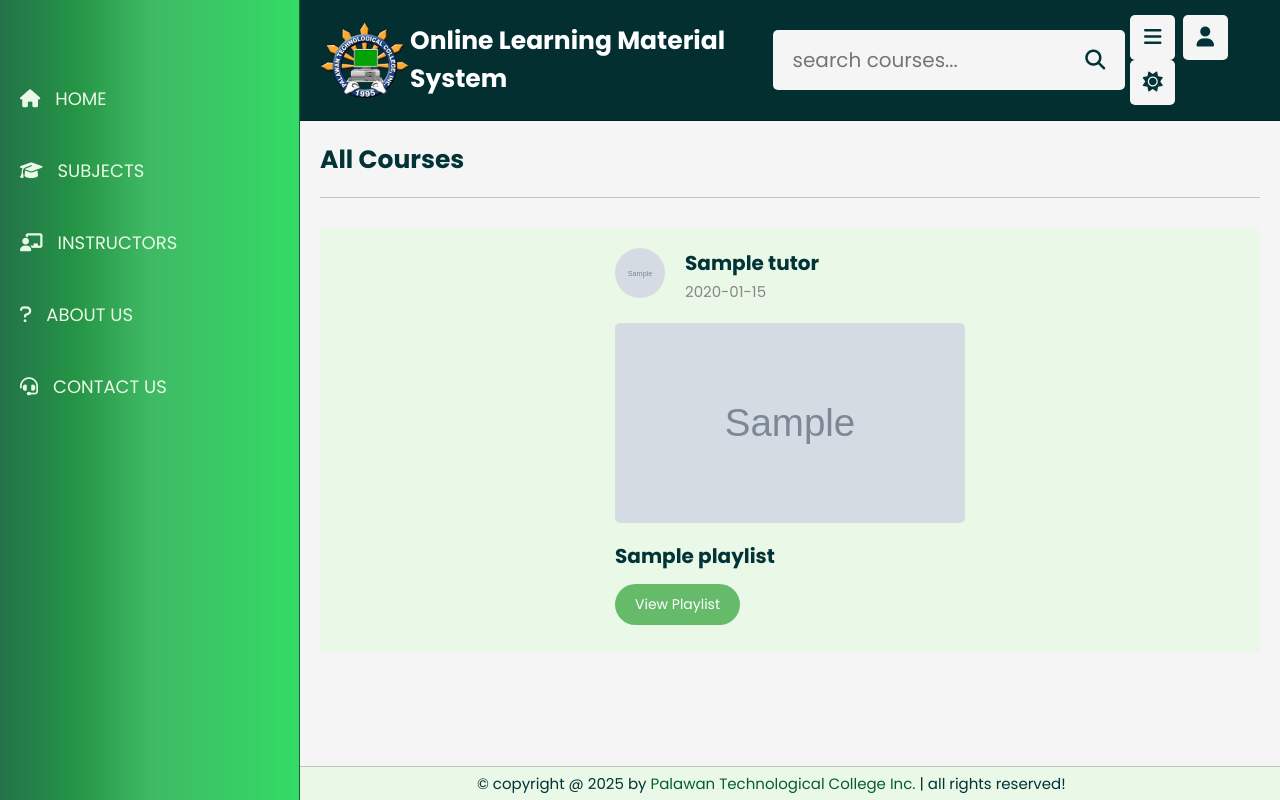
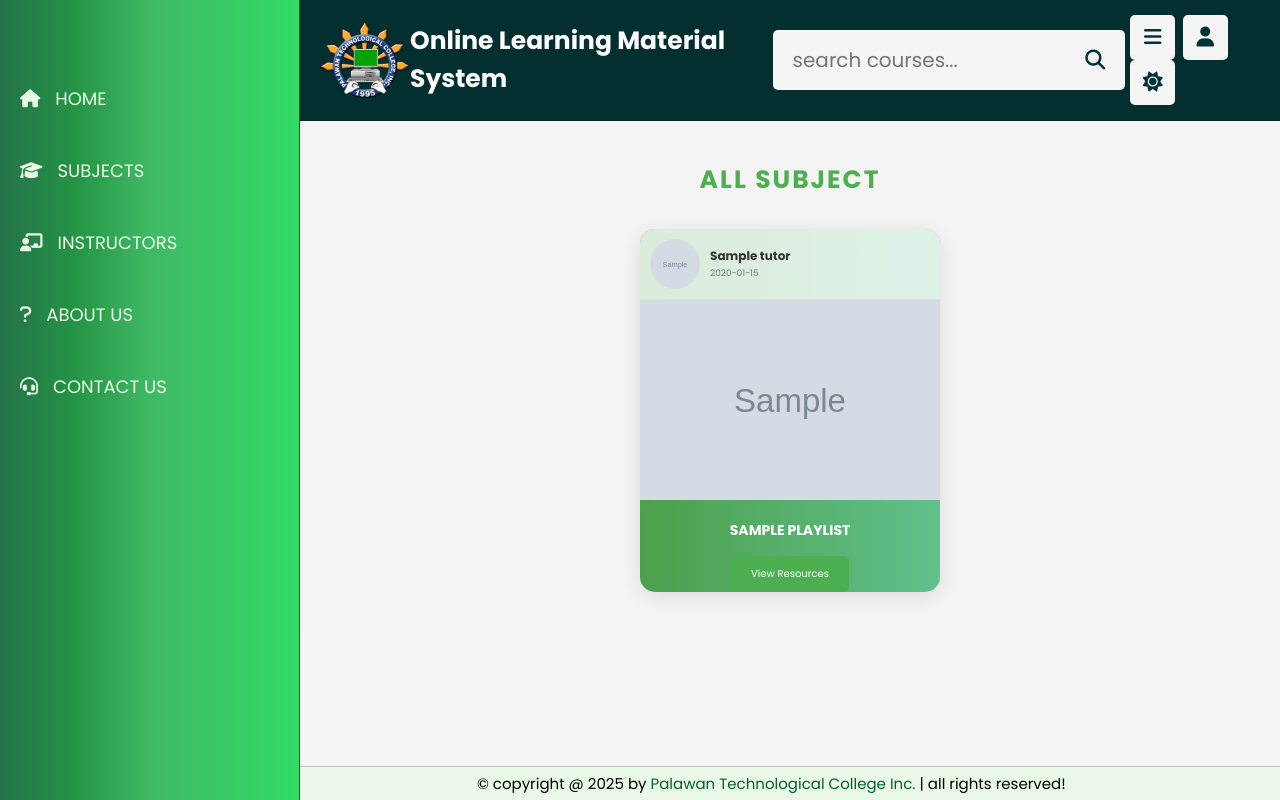
Before and after one commit to baiddin2001/Project1, a PHP site: page /courses.php in a window 1280 px wide. Run offline with PHP 8.4, Linux system fonts and the light colour scheme; tables that the repository leaves empty hold one stand-in row (values such as "Sample post"); grey boxes marked "Sample" are stand-in pictures.

Commit message:
Tinkering th Student side, add some css file

```diff
--- a/Ambot/components/footer.php
+++ b/Ambot/components/footer.php
@@ -1,4 +1,4 @@
-<footer class="footer">
+<footer style="color:Black;"  class="footer">
 
    &copy; copyright @ <?= date('Y'); ?> by <span>Palawan Technological College Inc.</span> | all rights reserved!
 
--- a/Ambot/courses.php
+++ b/Ambot/courses.php
@@ -22,6 +22,7 @@ if(isset($_COOKIE['user_id'])){
    <link rel="stylesheet" href="https://cdnjs.cloudflare.com/ajax/libs/font-awesome/6.2.0/css/all.min.css">
 
    <!-- custom css file link  -->
+   <link rel="stylesheet" href="css/Subject_student.css">
    <link rel="stylesheet" href="css/style.css">
 
 </head>
@@ -31,11 +32,11 @@ if(isset($_COOKIE['user_id'])){
 
 <!-- courses section starts  -->
 
-<section class="courses">
+<section class="courses1">
 
-   <h1 class="heading">all courses</h1>
+   <h1 class="heading1">All Subject</h1>
 
-   <div class="box-container">
+   <div class="box-container1">
 
       <?php
          $select_courses = $conn->prepare("SELECT * FROM `playlist` WHERE status = ? ORDER BY date DESC");
@@ -48,22 +49,22 @@ if(isset($_COOKIE['user_id'])){
                $select_tutor->execute([$fetch_course['tutor_id']]);
                $fetch_tutor = $select_tutor->fetch(PDO::FETCH_ASSOC);
       ?>
-      <div class="box">
-         <div class="tutor">
+      <div class="box1">
+         <div class="tutor1">
             <img src="uploaded_files/<?= $fetch_tutor['image']; ?>" alt="">
             <div>
                <h3><?= $fetch_tutor['name']; ?></h3>
                <span><?= $fetch_course['date']; ?></span>
             </div>
          </div>
-         <img src="uploaded_files/<?= $fetch_course['thumb']; ?>" class="thumb" alt="">
-         <h3 class="title"><?= $fetch_course['title']; ?></h3>
-         <a href="playlist.php?get_id=<?= $course_id; ?>" class="inline-btn">view playlist</a>
+         <img src="uploaded_files/<?= $fetch_course['thumb']; ?>" class="thumb1" alt="">
+         <h3 class="title1"><?= $fetch_course['title']; ?></h3>
+         <a href="playlist.php?get_id=<?= $course_id; ?>" class="inline-btn1">View Resources</a>
       </div>
       <?php
          }
       }else{
-         echo '<p class="empty">no courses added yet!</p>';
+         echo '<p class="empty1">no courses added yet!</p>';
       }
       ?>
 
--- /dev/null
+++ b/Ambot/css/Subject_student.css
@@ -0,0 +1,109 @@
+/* General styling for the courses section */
+.courses1 {
+    text-align: center;
+    padding: 40px 20px;
+    background-color: #f4f4f4;
+ }
+
+ .courses1 .heading1 {
+    font-size: 2.5rem;
+    color: #4CAF50;
+    margin-bottom: 30px;
+    text-transform: uppercase;
+    letter-spacing: 2px;
+ }
+
+ /* Container for all the course boxes */
+ .box-container1 {
+    display: flex;
+    flex-wrap: wrap;
+    justify-content: center;
+    gap: 20px;
+ }
+
+ /* Styling each course box */
+ .box1 {
+    background: linear-gradient(to right, rgba(34, 139, 34, 0.8), rgba(60, 179, 113, 0.8));
+    border-radius: 15px;
+    overflow: hidden;
+    width: 300px;
+    box-shadow: 0px 4px 20px rgba(0, 0, 0, 0.1);
+    transition: transform 0.3s ease, box-shadow 0.3s ease;
+    cursor: pointer;
+ }
+
+ .box1:hover {
+    transform: translateY(-5px);
+    box-shadow: 0px 8px 30px rgba(0, 0, 0, 0.2);
+ }
+
+ /* Tutor information section */
+ .tutor1 {
+    display: flex;
+    align-items: center;
+    padding: 10px;
+    background-color: rgba(255, 255, 255, 0.8);
+    border-bottom: 1px solid #ddd;
+ }
+
+ .tutor1 img {
+    width: 50px;
+    height: 50px;
+    border-radius: 50%;
+    margin-right: 10px;
+ }
+
+ .tutor1 div {
+    text-align: left;
+ }
+
+ .tutor1 h3 {
+    font-size: 1.2rem;
+    margin: 0;
+    color: #333;
+ }
+
+ .tutor1 span {
+    font-size: 0.9rem;
+    color: #777;
+ }
+
+ /* Course image styling */
+ .thumb1 {
+    width: 100%;
+    height: 200px;
+    object-fit: cover;
+ }
+
+ /* Course title styling */
+ .title1 {
+    font-size: 1.4rem;
+    color: #fff;
+    margin: 15px 0;
+    text-transform: uppercase;
+    font-weight: bold;
+ }
+
+ /* View Resources button */
+ .inline-btn1 {
+    display: inline-block;
+    background-color: #4CAF50;
+    color: white;
+    padding: 10px 20px;
+    border-radius: 5px;
+    text-decoration: none;
+    font-size: 1rem;
+    transition: background-color 0.3s ease;
+ }
+
+ .inline-btn1:hover {
+    background-color: #45a049;
+ }
+
+ /* Empty message styling */
+ .empty1 {
+    font-size: 1.2rem;
+    color: #888;
+    margin-top: 20px;
+    text-align: center;
+ }
--- a/Ambot/home.php
+++ b/Ambot/home.php
@@ -46,9 +46,8 @@ $total_bookmarked = $select_bookmark->rowCount();
 
 <section class="quick-select">
 
-   <!-- <h1 class="heading">Quick Options</h1> -->
 
-   <div class="box-container">
+<div class="box-container" style="background-color: rgba(221, 225, 221, 0.56); border-radius: 10px;">
 
             <?php
          if ($user_id != '') {
@@ -67,7 +66,7 @@ if ($user_id != '') {
          <!-- <h1 class="heading">latest courses</h1> -->
 
          <div class="notification-container">
-<h3 class="title1">Subjects</h3>
+         <h3 class="title1">Announcement</h3>
          <?php
          $select_courses = $conn->prepare("SELECT * FROM `playlist` WHERE status = ? ORDER BY date DESC LIMIT 6");
          $select_courses->execute(['active']);
--- a/Ambot/teachers.php
+++ b/Ambot/teachers.php
@@ -40,7 +40,7 @@ if(isset($_COOKIE['user_id'])){
       <button type="submit" name="search_tutor_btn" class="fas fa-search"></button>
    </form>
 
-   <div class="box-container">
+   <div class="box-container" style="background-color: rgba(146, 247, 143, 0.32); border-radius: 10px; box-shadow: 0px 4px 10px rgba(0, 0, 0, 0.2);">
 
       <!-- <div class="box offer">
          <h3>Become a Instructor</h3>
```
Also changed, not shown: Ambot/about.php (+13 -13 lines), Ambot/contact.php (+7 -4 lines). Lines whose indentation alone changed are shown as unchanged.
